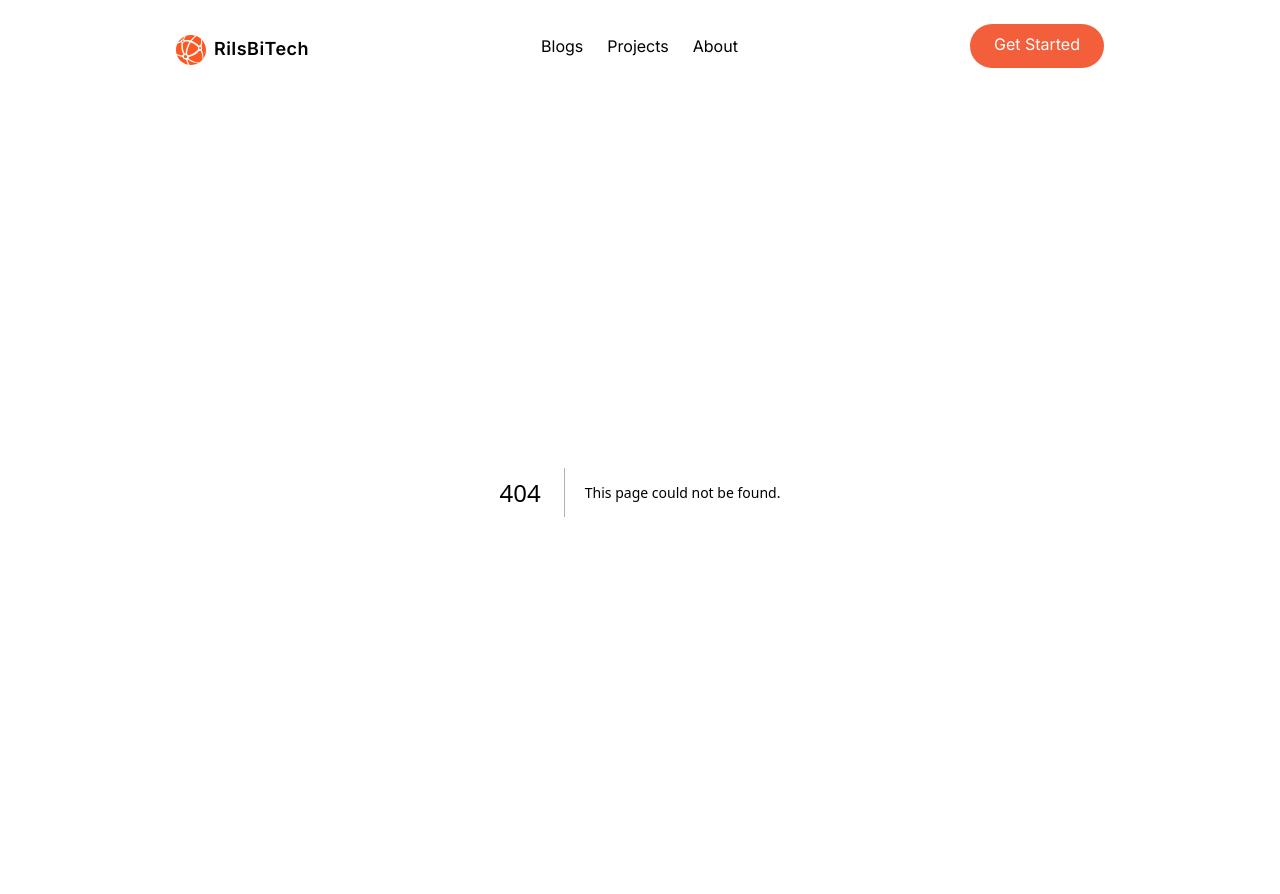
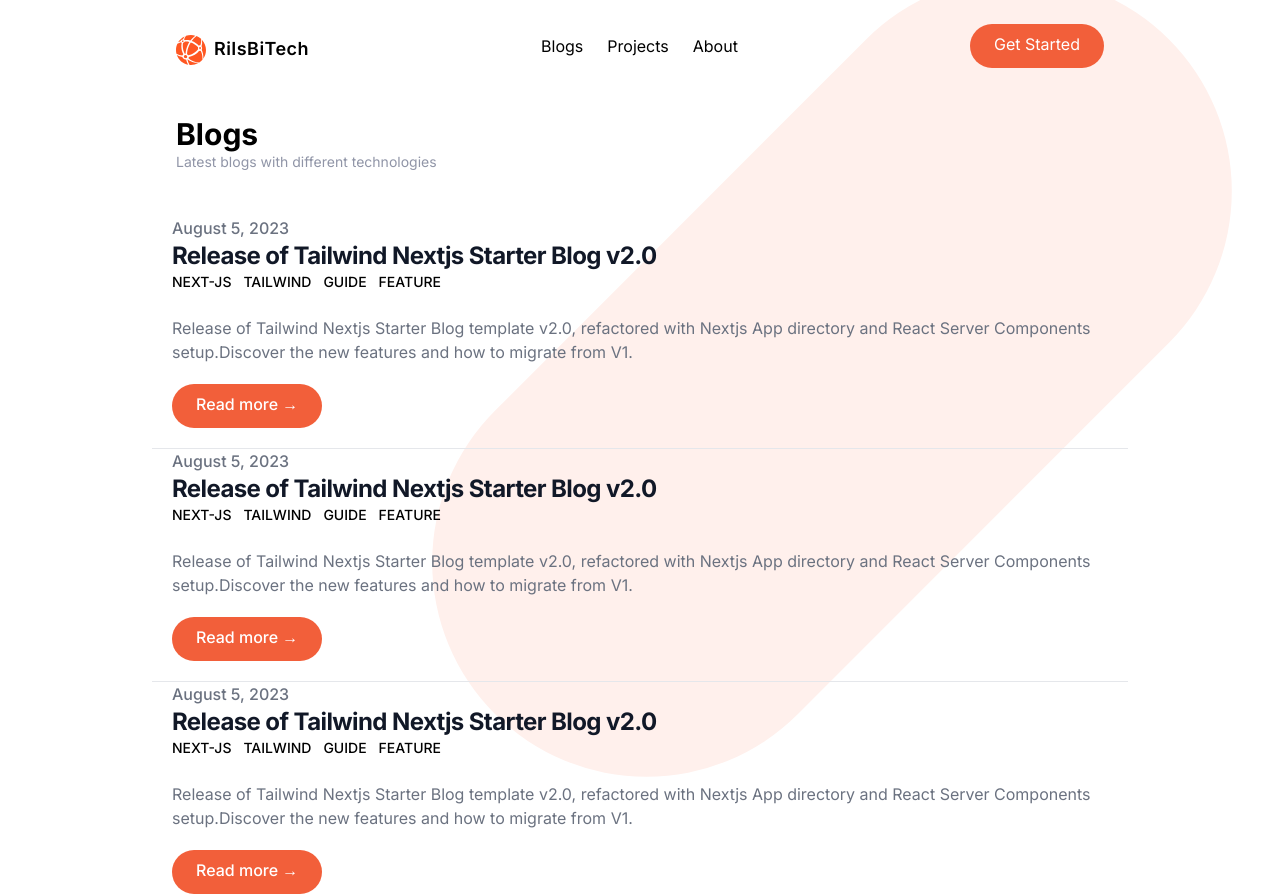
Before and after one commit to rizwanishaq/riisbitech-blogs, a Next.js app: page /blogs in a window 1280 px wide. Before the commit this address had no page. Built offline with nearby package versions, Linux system fonts and the light colour scheme.

Commit message:
all pages are ready

```diff
--- /dev/null
+++ b/app/blogs/[blog]/page.jsx
@@ -0,0 +1,5 @@
+const page = ({ params }) => {
+  return <div>{params.blog}</div>;
+};
+
+export default page;
--- /dev/null
+++ b/app/blogs/layout.jsx
@@ -0,0 +1,15 @@
+import Link from "next/link";
+
+export default async function BlogLayout({ children }) {
+  return (
+    <>
+      <nav className="relative container mx-auto p-6 text-left ">
+        <h2 className="text-3xl font-bold text-left">Blogs</h2>
+        <p className="text-sm text-darkGrayishBlue">
+          Latest blogs with different technologies
+        </p>
+      </nav>
+      {children}
+    </>
+  );
+}
--- /dev/null
+++ b/app/blogs/page.jsx
@@ -0,0 +1,13 @@
+import BlogItem from "@/components/BlogItem";
+
+const page = () => {
+  return (
+    <section className="divide-y brightRed">
+      <BlogItem />
+      <BlogItem />
+      <BlogItem />
+    </section>
+  );
+};
+
+export default page;
--- /dev/null
+++ b/app/projects/page.jsx
@@ -0,0 +1,5 @@
+const page = () => {
+  return <div>projects</div>;
+};
+
+export default page;
--- /dev/null
+++ b/components/BlogItem.jsx
@@ -0,0 +1,54 @@
+import Link from "next/link";
+
+const BlogItem = () => {
+  return (
+    <div className="container px-5 mx-auto mt-5 text-left">
+      <dl>
+        <dt className="sr-only">Published on</dt>
+        <dd className="text-base font-medium leading-6 text-gray-500 dark:text-gray-400">
+          <time dateTime="2023-08-05T00:00:00.000Z">August 5, 2023</time>
+        </dd>
+      </dl>
+      <div className="space-y-5 xl:col-span-3">
+        <div className="space-y-6">
+          <div>
+            <h2 className="text-2xl font-bold leading-8 tracking-tight">
+              <Link
+                className="text-gray-900 dark:text-gray-100"
+                href="/blogs/release-of-tailwind-nextjs-starter-blog-v2.0"
+              >
+                Release of Tailwind Nextjs Starter Blog v2.0
+              </Link>
+            </h2>
+            <div className="flex flex-wrap">
+              <span className="mr-3 text-sm font-medium uppercase ">
+                next-js
+              </span>
+              <span className="mr-3 text-sm font-medium uppercase ">
+                tailwind
+              </span>
+              <span className="mr-3 text-sm font-medium uppercase ">guide</span>
+              <span className="mr-3 text-sm font-medium uppercase ">
+                feature
+              </span>
+            </div>
+          </div>
+          <div className="prose max-w-none text-gray-500 dark:text-gray-400">
+            Release of Tailwind Nextjs Starter Blog template v2.0, refactored
+            with Nextjs App directory and React Server Components setup.Discover
+            the new features and how to migrate from V1.
+          </div>
+        </div>
+        <div className="text-base font-medium leading-6">
+          <button className="p-3 px-6 pt-2 text-white bg-brightRed rounded-full hover:bg-brightRedLight">
+            <Link href="/blogs/release-of-tailwind-nextjs-starter-blog-v2.0">
+              Read more →
+            </Link>
+          </button>
+        </div>
+      </div>
+    </div>
+  );
+};
+
+export default BlogItem;
```
